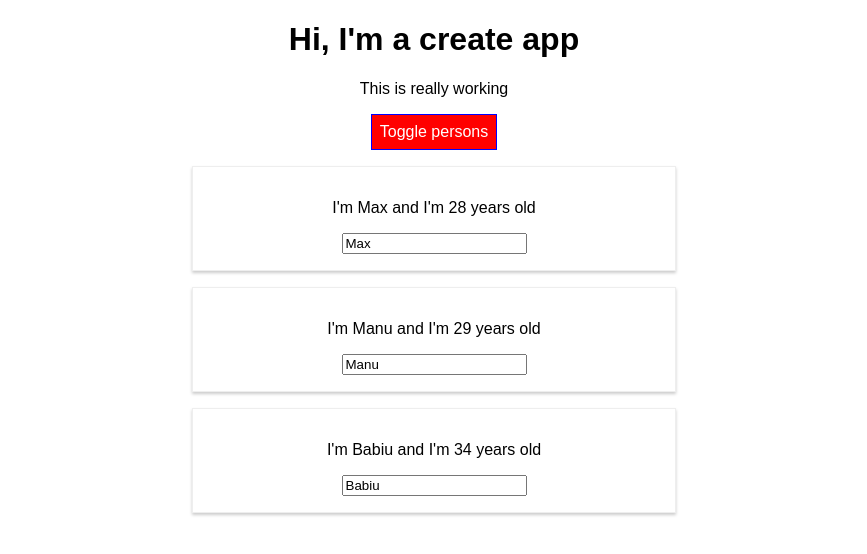
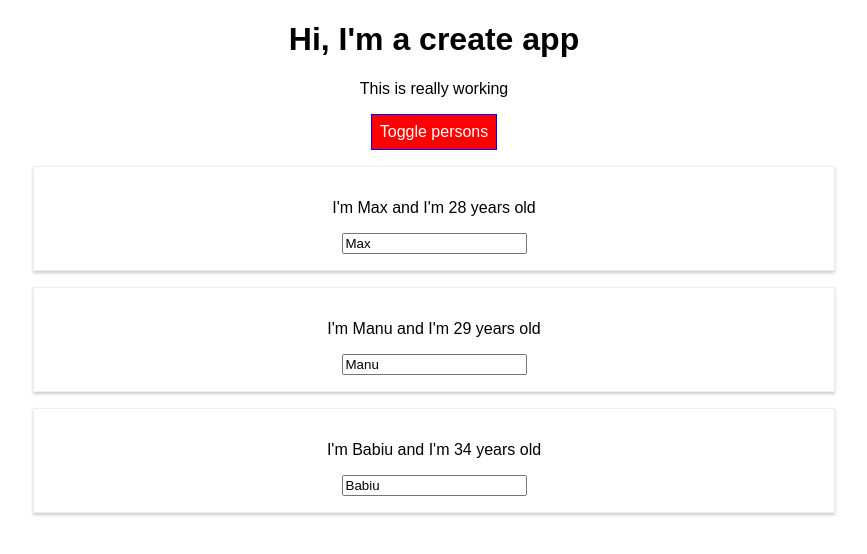
Before and after one commit to buaiscia/complete-react-app-test, a React (Create React App) app: page / in a window 1280 px wide. Both pictures are taken after a click on the button "Toggle persons". Shown: the top 554 px of the page, without its empty margins (206-1073 px from the left). Built offline with nearby package versions, Linux system fonts and the light colour scheme.

Commit message:
reverted all radium changes

```diff
--- a/src/App.js
+++ b/src/App.js
@@ -1,7 +1,7 @@
 import React, { Component } from 'react';
 import './App.css';
 import Person from './Person/Person';
-import Radium, { StyleRoot } from 'radium';
+// import Radium, { StyleRoot } from 'radium';
 
 class App extends Component {
   state = {
@@ -74,11 +74,11 @@
       font: 'inherit',
       border: '1px solid blue',
       padding: '8px',
-      cursor: 'pointer',
-      ':hover': {
-          backgroundColor: 'lightgreen',
-          color: 'black'
-      }
+      cursor: 'pointer'
+      // ':hover': {
+      //     backgroundColor: 'lightgreen',
+      //     color: 'black'
+      // }
     }
 
     let persons = null;
@@ -109,10 +109,10 @@
           </div>
       )
         style.backgroundColor = 'red';
-        style[':hover'] = {
-          backgroundColor: 'salmon',
-          color: 'black'
-        }
+        // style[':hover'] = {
+        //   backgroundColor: 'salmon',
+        //   color: 'black'
+        // }
 
     }
 
@@ -126,7 +126,7 @@
     }
 
     return (
-      <StyleRoot>
+      // <StyleRoot>
       <div className="App">
         <h1>Hi, I'm a create app</h1>
         <p className={classes.join(' ')}>This is really working</p>
@@ -137,11 +137,11 @@
         {persons}
 
       </div>
-      </StyleRoot>
+      // </StyleRoot>
 
     );
     // return React.createElement('div', {className: 'App'}, React.createElement('h1', null, 'Hi, I\'m a create app'));
   }
 }
 
-export default Radium(App);
+export default App;
--- a/src/Person/Person.js
+++ b/src/Person/Person.js
@@ -1,18 +1,18 @@
 import React from 'react';
 import  './Person.css'
-import Radium from 'radium';
+// import Radium from 'radium';
 
 const person = (props) => {
 
-    const style = {
-        '@media (min-width: 500px)': {
-            width: '450px'
-        }
+    // const style = {
+    //     '@media (min-width: 500px)': {
+    //         width: '450px'
+    //     }
 
-    }
+    // }
 
     return (
-        <div className="Person" style={style}>
+        <div className="Person">
             <p onClick={props.click}>I'm {props.name} and I'm {props.age} years old</p>
             <p>{props.children}</p>  {/* props.children is all that inside opening and closing tag of component */}
             <input type="text" onChange={props.changed} value={props.name}></input>
@@ -20,4 +20,4 @@
     )
 }
 
-export default Radium(person);
+export default person;
```
